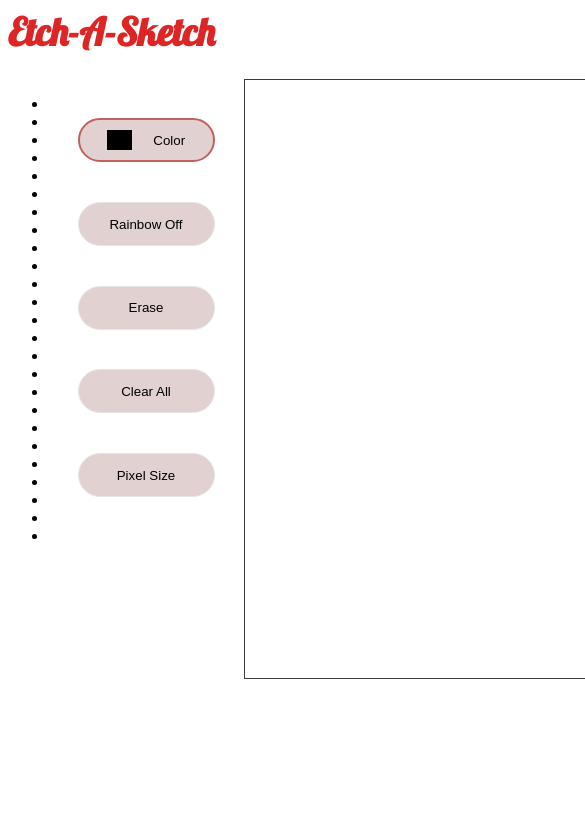
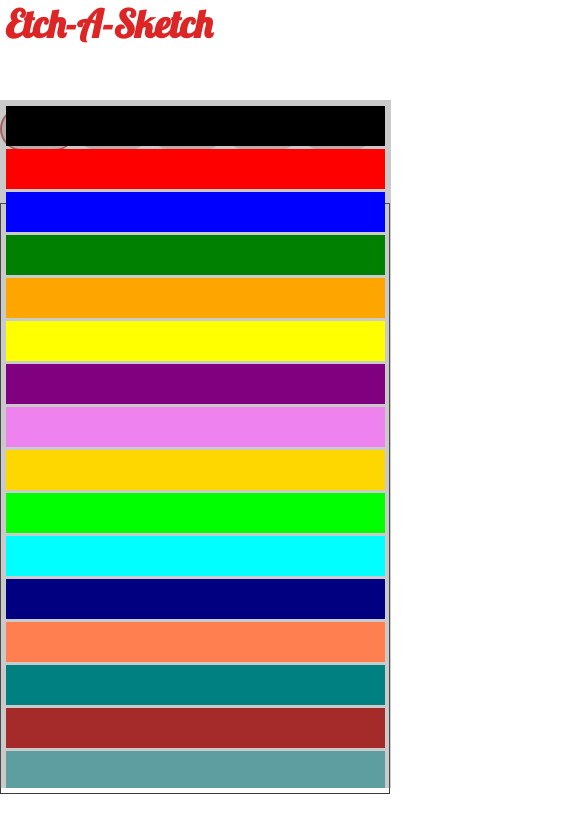
Before and after one commit to hiro776/etch-a-sketch, a plain HTML site: page index.html in a window 390 px wide. Both pictures are taken after a click on the button "Color". Shown: the top 832 px of the page, 585 px wide, since content can reach past the window. Drawn offline with Linux system fonts and the light colour scheme.

Commit message:
Made it mobile friendly

```diff
--- a/style.css
+++ b/style.css
@@ -81,3 +81,70 @@
     /* border: 1px solid black; */
     background-color: var(--pen-color);
 }
+
+/* color selection menu */
+.color-select {
+    visibility: hidden;
+    position: absolute;
+    top: 100px;
+
+    margin: auto;
+
+    height: 80%;
+    min-width: 200px;
+    overflow: auto scroll;
+
+    padding: 0.4rem;
+    background-color: rgba(104, 103, 103, 0.349);
+
+    transition: visibility 0.25s ease-out;
+}
+
+.color-list {
+    list-style-type: none;
+    margin: 0;
+    padding: 0;
+    display: flex;
+    flex-direction: column;
+    justify-content: space-evenly;
+    align-items: stretch;
+    gap: 3px
+
+}
+
+/* to be created in the DOM using javascript */
+.color-item {
+    width: 100%;
+    height: 40px;
+}
+
+@media (max-width: 480px) {
+    body {
+        padding: 0;
+        margin: 0;
+    }
+
+    .container {
+        width: 100vw;
+        height: 90vh;
+        flex-direction: column;
+        padding: 0;
+        justify-content: space-evenly;
+    }
+
+    .button-group {
+        flex-direction: row;
+        height: 60px;
+        width: 96vw;
+    }
+
+    .grid {
+        width: 100vw;
+        height: 70vh;
+        margin: 0;
+    }
+
+    .color-select {
+        width: 97vw;
+    }
+}
```
